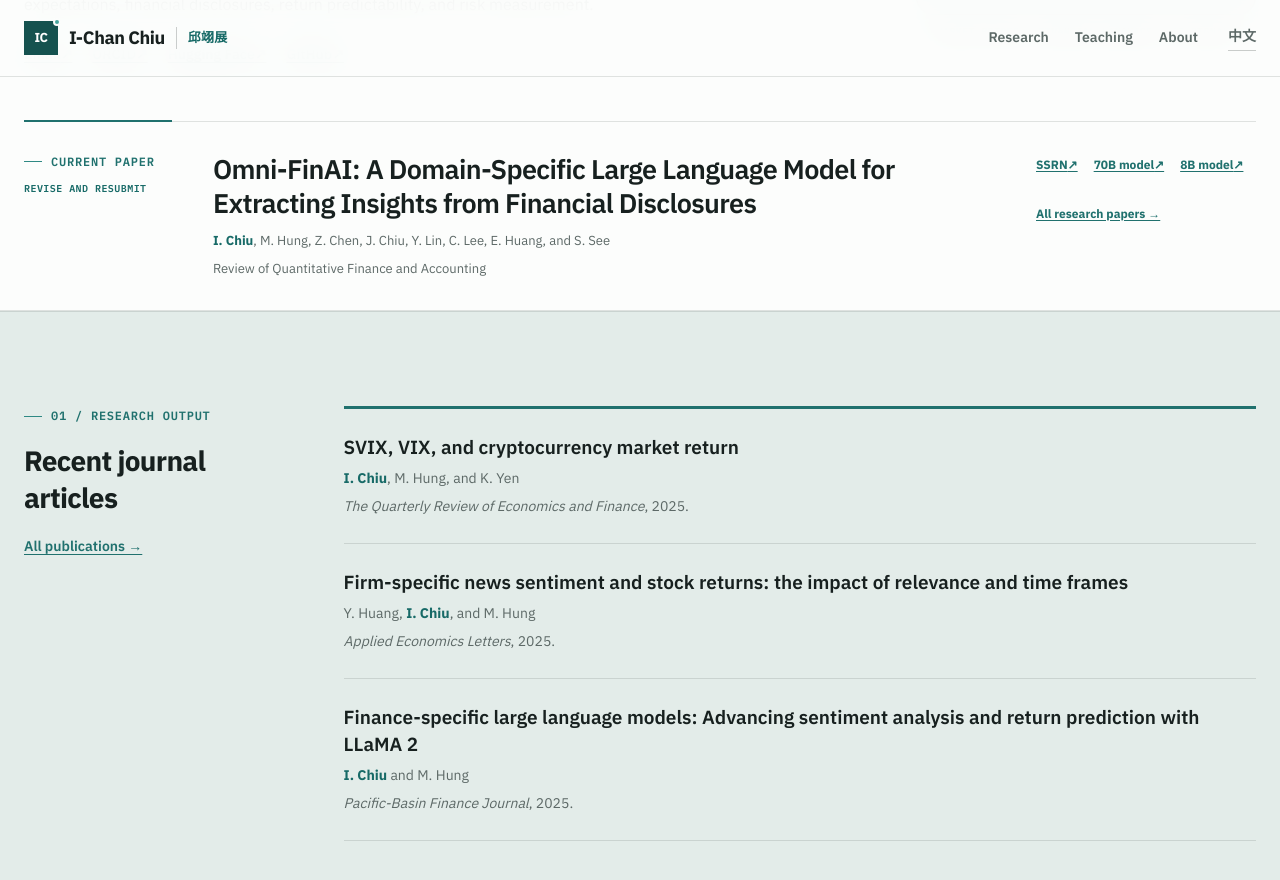
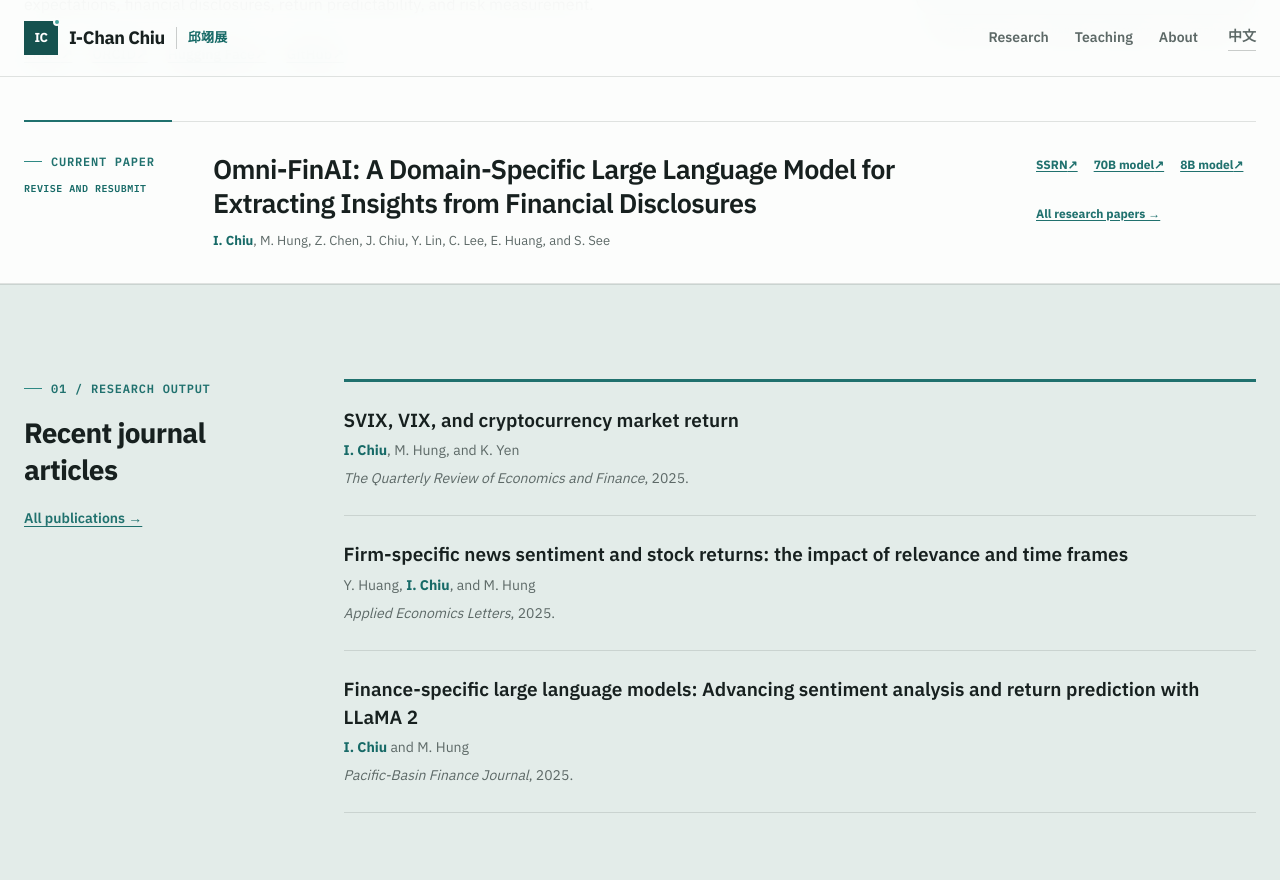
Before and after one commit to ichanchiu/ichanchiu.github.io, a Jekyll site: the page built from index.html, in a window 1280 px wide and 900 px high, scrolled down 401 px. Shown: the top 880 px of the window. Built offline with Jekyll 4.4.1, drawn with Linux system fonts in a browser that asks for light colours.

```diff
--- a/_data/working_papers.yml
+++ b/_data/working_papers.yml
@@ -22,8 +22,6 @@
   status:
     en: Revise and Resubmit
     zh: 修改後再審
-  venue: Review of Quantitative Finance and Accounting
-  venue_short: RQFA
   featured: true
   links:
     - label: SSRN
```
